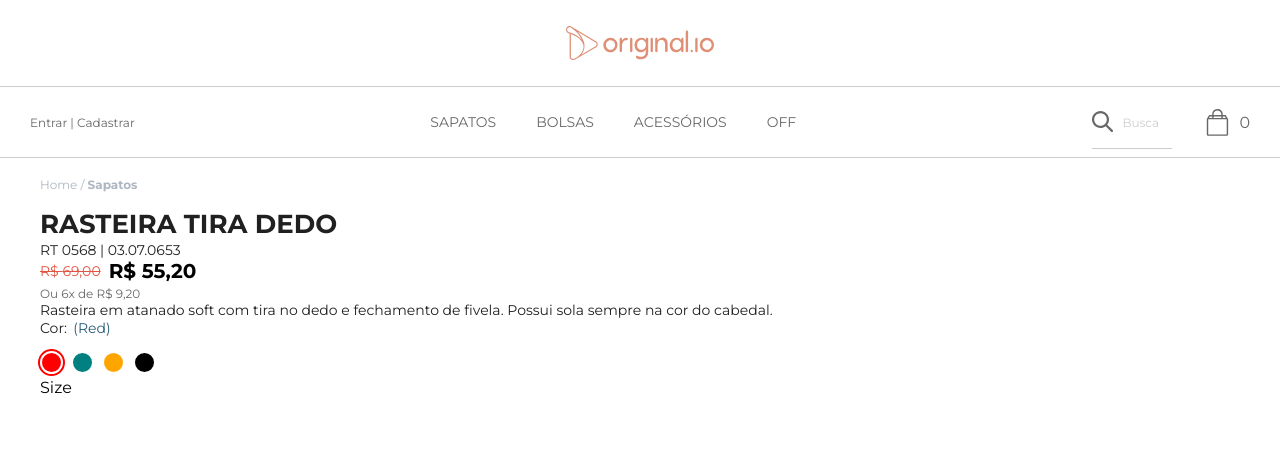
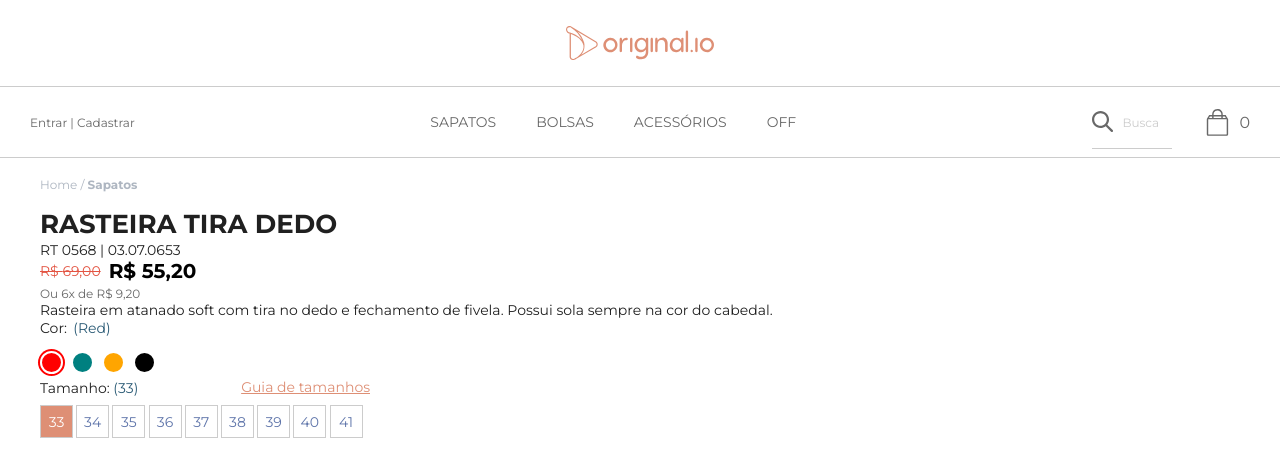
Before and after one commit to EduardoAguiarS/01.tech-summer, a React (Vite) app: page / in a window 1280 px wide. Shown: the top 476 px of the page. Built offline with nearby package versions, Linux system fonts and the light colour scheme.

Commit message:
product size

```diff
--- a/src/components/atoms/ProductColor/index.tsx
+++ b/src/components/atoms/ProductColor/index.tsx
@@ -24,7 +24,7 @@ const ProductColors = () => {
                         value={color}
                         defaultChecked={index == 0 ? true : false}
                         onClick={getValue}
-                    ></input>
+                    />
                     <span
                         className={`radio__style`}
                         style={{
--- a/src/components/atoms/ProductSize/index.tsx
+++ b/src/components/atoms/ProductSize/index.tsx
@@ -1,5 +1,50 @@
+import { useState } from "react";
+import "./styles.scss";
+
 const ProductSize = () => {
-    return <>Size</>;
+    const sizes = [33, 34, 35, 36, 37, 38, 39, 40, 41];
+    const [sSize, setSSize] = useState(sizes[0]);
+
+    function getSize(event: any) {
+        setSSize(event.target.value);
+    }
+
+    return (
+        <div className="size">
+            <div className="size__guide">
+                <div>
+                    <span>Tamanho: </span>
+                    <span className="size__value">{`(${sSize})`}</span>
+                </div>
+                <a href="#">Guia de tamanhos</a>
+            </div>
+
+            {sizes.map((number, index) => (
+                <label className="radio__container">
+                    <input
+                        className="radio__input"
+                        type="radio"
+                        name="size"
+                        value={number}
+                        key={index}
+                        defaultChecked={index == 0 ? true : false}
+                        onClick={getSize}
+                    />
+                    <span
+                        className="radio__style"
+                        style={{
+                            background: `${
+                                sSize == number ? "#de8f75" : "white"
+                            }`,
+                            color: `${sSize == number ? "white" : "#5F75AA"}`
+                        }}
+                    >
+                        {number}
+                    </span>
+                </label>
+            ))}
+        </div>
+    );
 };
 
 export default ProductSize;
--- a/src/components/atoms/ProductSize/styles.scss
+++ b/src/components/atoms/ProductSize/styles.scss
@@ -0,0 +1,59 @@
+@import "../../../../src/styles/variables.scss";
+
+.size {
+    max-width: 290px;
+
+    @media screen and (min-width: $screen__desktop) {
+        max-width: 330px;
+    }
+    .size__guide {
+        display: flex;
+        justify-content: space-between;
+        margin-bottom: 0.5rem;
+
+        span {
+            font-size: 0.875rem;
+            color: $dark;
+        }
+
+        span.size__value {
+            color: $blue__dark;
+            display: none;
+            @media screen and (min-width: $screen__desktop) {
+                display: inline;
+            }
+        }
+
+        a {
+            color: $orange__light;
+            text-decoration: underline;
+            font-size: 0.875rem;
+        }
+    }
+
+    .radio__container {
+        display: inline-flex;
+        cursor: pointer;
+        align-items: center;
+
+        .radio__input {
+            display: none;
+        }
+
+        .radio__style {
+            width: 28px;
+            height: 28px;
+            border: 1px solid $gray__light;
+            display: flex;
+            justify-content: center;
+            align-items: center;
+            margin-right: 0.2rem;
+            font-size: 0.875rem;
+
+            @media screen and (min-width: $screen__desktop) {
+                width: 33px;
+                height: 33px;
+            }
+        }
+    }
+}
```
